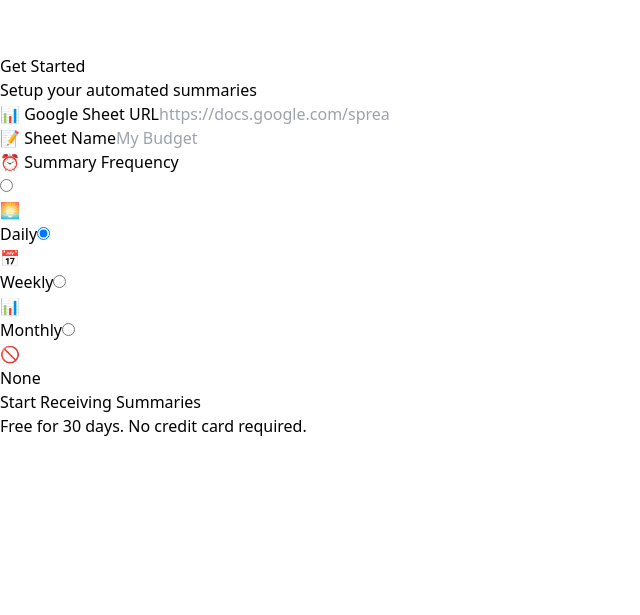
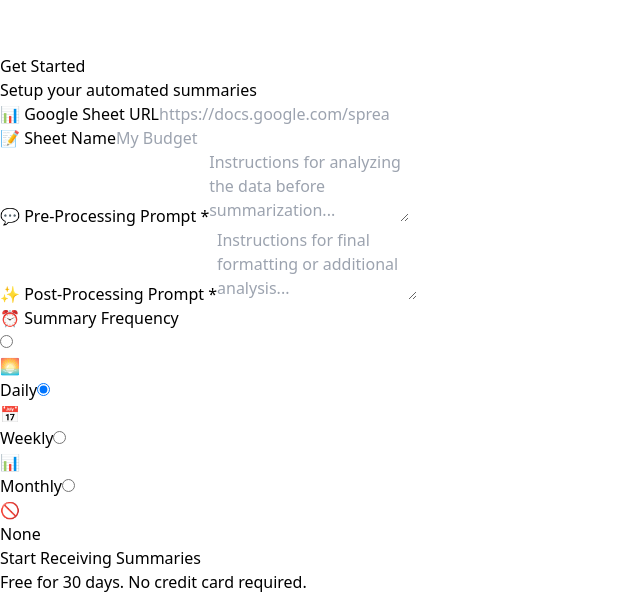
Before and after one commit to GarethNobleLFG/google-sheets-summarizer-app, a React app in the folder frontend/: page / in a window 1280 px wide. Shown: the part 4914-5529 px from the top of the page, without its empty margins (0-640 px from the left). Built offline with nearby package versions, Linux system fonts and the light colour scheme; the HTML template or start-up script is replaced by a standard one.

Commit message:
feat: added handling for new columns in frontend hooks and components

```diff
--- a/frontend/src/hooks/sheetDataHooks.tsx
+++ b/frontend/src/hooks/sheetDataHooks.tsx
@@ -1,12 +1,12 @@
 // POST - Create Sheet Data
-export const createSheetData = async (userId: number, link: string, sheetName: string, frequency: string, token?: string) => {
+export const createSheetData = async (userId: number, link: string, sheetName: string, frequency: string, prePrompt: string, postPrompt: string, token?: string) => {
     const response = await fetch('http://localhost:5000/sheet-data', {
         method: 'POST',
         headers: {
             'Content-Type': 'application/json',
             'Authorization': `Bearer ${token}`,
         },
-        body: JSON.stringify({ userId, link, sheetName, frequency }),
+        body: JSON.stringify({ userId, link, sheetName, frequency, prePrompt, postPrompt }),
     });
     const data = await response.json();
     if (!data.success) throw new Error(data.error);
@@ -41,7 +41,7 @@ export const getAllSheetDataFromUser = async (userId: string | number, limit?: n
 };
 
 // PUT - Update Sheet Data
-export const updateSheetData = async (id: string | number, updateData: { userId?: number; link?: string; sheetName?: string; frequency?: string }, token?: string) => {
+export const updateSheetData = async (id: string | number, updateData: { userId?: number; link?: string; sheetName?: string; frequency?: string; prePrompt?: string; postPrompt?: string }, token?: string) => {
     const response = await fetch(`http://localhost:5000/sheet-data/${id}`, {
         method: 'PUT',
         headers: {
--- a/frontend/src/pages/main-page/MainPage.tsx
+++ b/frontend/src/pages/main-page/MainPage.tsx
@@ -17,6 +17,8 @@ export const MainPage = () => {
         sheet_name: string;
         link: string;
         frequency: string;
+        pre_prompt: string;
+        post_prompt: string;
         created_at: string;
     }[]>([]);
 
@@ -25,12 +27,16 @@ export const MainPage = () => {
         sheetUrl: string;
         sheetName: string;
         frequency: string;
+        prePrompt: string;
+        postPrompt: string;
         isEdit: boolean;
         id?: string | number;
     }>({
         sheetUrl: '',
         sheetName: '',
         frequency: 'weekly',
+        prePrompt: '',
+        postPrompt: '',
         isEdit: false,
         id: undefined,
     });
@@ -83,11 +89,20 @@ export const MainPage = () => {
     };
 
     // Function to populate form for editing.
-    const handleEditSheet = (sheet: { id: string | number; link: string; sheet_name: string; frequency: string }) => {
+    const handleEditSheet = (sheet: {
+        id: string | number;
+        link: string;
+        sheet_name: string;
+        frequency: string;
+        pre_prompt: string;
+        post_prompt: string;
+    }) => {
         setFormData({
             sheetUrl: sheet.link,
             sheetName: sheet.sheet_name,
             frequency: sheet.frequency.toLowerCase(),
+            prePrompt: sheet.pre_prompt || '',
+            postPrompt: sheet.post_prompt || '',
             isEdit: true,
             id: sheet.id
         });
@@ -99,6 +114,8 @@ export const MainPage = () => {
         sheet_name: string;
         link: string;
         frequency: string;
+        pre_prompt: string;
+        post_prompt: string;
         created_at: string;
     }) => {
         setSheetData(prev => [newSheet, ...prev]);
--- a/frontend/src/pages/main-page/components/SignupForm.tsx
+++ b/frontend/src/pages/main-page/components/SignupForm.tsx
@@ -9,14 +9,16 @@ export const SignupForm = ({
     showNotification,
     addNewSheet
 }: {
-    formData: { sheetUrl: string; sheetName: string; frequency: string; isEdit: boolean; id?: string | number };
-    setFormData: (data: { sheetUrl: string; sheetName: string; frequency: string; isEdit: boolean; id?: string | number }) => void;
+    formData: { sheetUrl: string; sheetName: string; frequency: string; prePrompt: string; postPrompt: string; isEdit: boolean; id?: string | number };
+    setFormData: (data: { sheetUrl: string; sheetName: string; frequency: string; prePrompt: string; postPrompt: string; isEdit: boolean; id?: string | number }) => void;
     showNotification: (message: string, type: 'success' | 'error') => void;
     addNewSheet: (newSheet: {
         id: number;
         sheet_name: string;
         link: string;
         frequency: string;
+        pre_prompt: string;
+        post_prompt: string;
         created_at: string;
     }) => void;
 }) => {
@@ -48,7 +50,9 @@ export const SignupForm = ({
                         userId: userData.id,
                         link: formData.sheetUrl,
                         sheetName: formData.sheetName,
-                        frequency: formData.frequency
+                        frequency: formData.frequency,
+                        prePrompt: formData.prePrompt,
+                        postPrompt: formData.postPrompt
                     },
                     token
                 );
@@ -62,6 +66,8 @@ export const SignupForm = ({
                     formData.sheetUrl,
                     formData.sheetName,
                     formData.frequency,
+                    formData.prePrompt,
+                    formData.postPrompt,
                     token
                 );
 
@@ -75,6 +81,8 @@ export const SignupForm = ({
                 sheetUrl: '',
                 sheetName: '',
                 frequency: '',
+                prePrompt: '',
+                postPrompt: '',
                 isEdit: false,
                 id: undefined
             });
@@ -153,6 +161,44 @@ export const SignupForm = ({
                             />
                         </motion.div>
 
+                        {/* Pre-Prompt */}
+                        <motion.div
+                            initial={{ opacity: 0, y: 20 }}
+                            animate={{ opacity: 1, y: 0 }}
+                            transition={{ duration: 0.4, delay: 0.8 }}
+                        >
+                            <label className="block text-xs font-semibold text-gray-700 dark:text-gray-300 mb-1">
+                                💬 Pre-Processing Prompt *
+                            </label>
+                            <textarea
+                                placeholder="Instructions for analyzing the data before summarization..."
+                                value={formData.prePrompt}
+                                onChange={(e) => setFormData({ ...formData, prePrompt: e.target.value })}
+                                required
+                                rows={3}
+                                className="w-full px-3 py-2.5 text-sm bg-gray-50 dark:bg-gray-700 border border-gray-300 dark:border-gray-600 rounded-lg focus:ring-2 focus:ring-indigo-500 focus:border-indigo-500 text-gray-900 dark:text-white placeholder-gray-500 transition-all resize-none"
+                            />
+                        </motion.div>
+
+                        {/* Post-Prompt */}
+                        <motion.div
+                            initial={{ opacity: 0, y: 20 }}
+                            animate={{ opacity: 1, y: 0 }}
+                            transition={{ duration: 0.4, delay: 0.85 }}
+                        >
+                            <label className="block text-xs font-semibold text-gray-700 dark:text-gray-300 mb-1">
+                                ✨ Post-Processing Prompt *
+                            </label>
+                            <textarea
+                                placeholder="Instructions for final formatting or additional analysis..."
+                                value={formData.postPrompt}
+                                onChange={(e) => setFormData({ ...formData, postPrompt: e.target.value })}
+                                required
+                                rows={3}
+                                className="w-full px-3 py-2.5 text-sm bg-gray-50 dark:bg-gray-700 border border-gray-300 dark:border-gray-600 rounded-lg focus:ring-2 focus:ring-indigo-500 focus:border-indigo-500 text-gray-900 dark:text-white placeholder-gray-500 transition-all resize-none"
+                            />
+                        </motion.div>
+
                         {/* Frequency */}
                         <motion.div
                             initial={{ opacity: 0, y: 20 }}
@@ -219,6 +265,8 @@ export const SignupForm = ({
                                         sheetUrl: '',
                                         sheetName: '',
                                         frequency: '',
+                                        prePrompt: '',
+                                        postPrompt: '',
                                         isEdit: false,
                                         id: undefined
                                     });
--- a/frontend/src/pages/main-page/components/sheetDataEntries.tsx
+++ b/frontend/src/pages/main-page/components/sheetDataEntries.tsx
@@ -10,12 +10,21 @@ export const SheetDataEntries = ({
     sheetData,
     removeSheet
 }: {
-    onEditSheet: (sheet: { id: number; link: string; sheet_name: string; frequency: string }) => void;
+    onEditSheet: (sheet: {
+        id: number;
+        link: string;
+        sheet_name: string;
+        frequency: string;
+        pre_prompt: string;
+        post_prompt: string;
+    }) => void;
     sheetData: {
         id: number;
         sheet_name: string;
         link: string;
         frequency: string;
+        pre_prompt: string;
+        post_prompt: string;
         created_at: string;
     }[];
     removeSheet: (sheetId: number) => void;
@@ -142,7 +151,9 @@ export const SheetDataEntries = ({
                                                     id: sheet.id,
                                                     link: sheet.link,
                                                     sheet_name: sheet.sheet_name,
-                                                    frequency: sheet.frequency
+                                                    frequency: sheet.frequency,
+                                                    pre_prompt: sheet.pre_prompt,
+                                                    post_prompt: sheet.post_prompt
                                                 })}
                                             >
                                                 Edit
```
